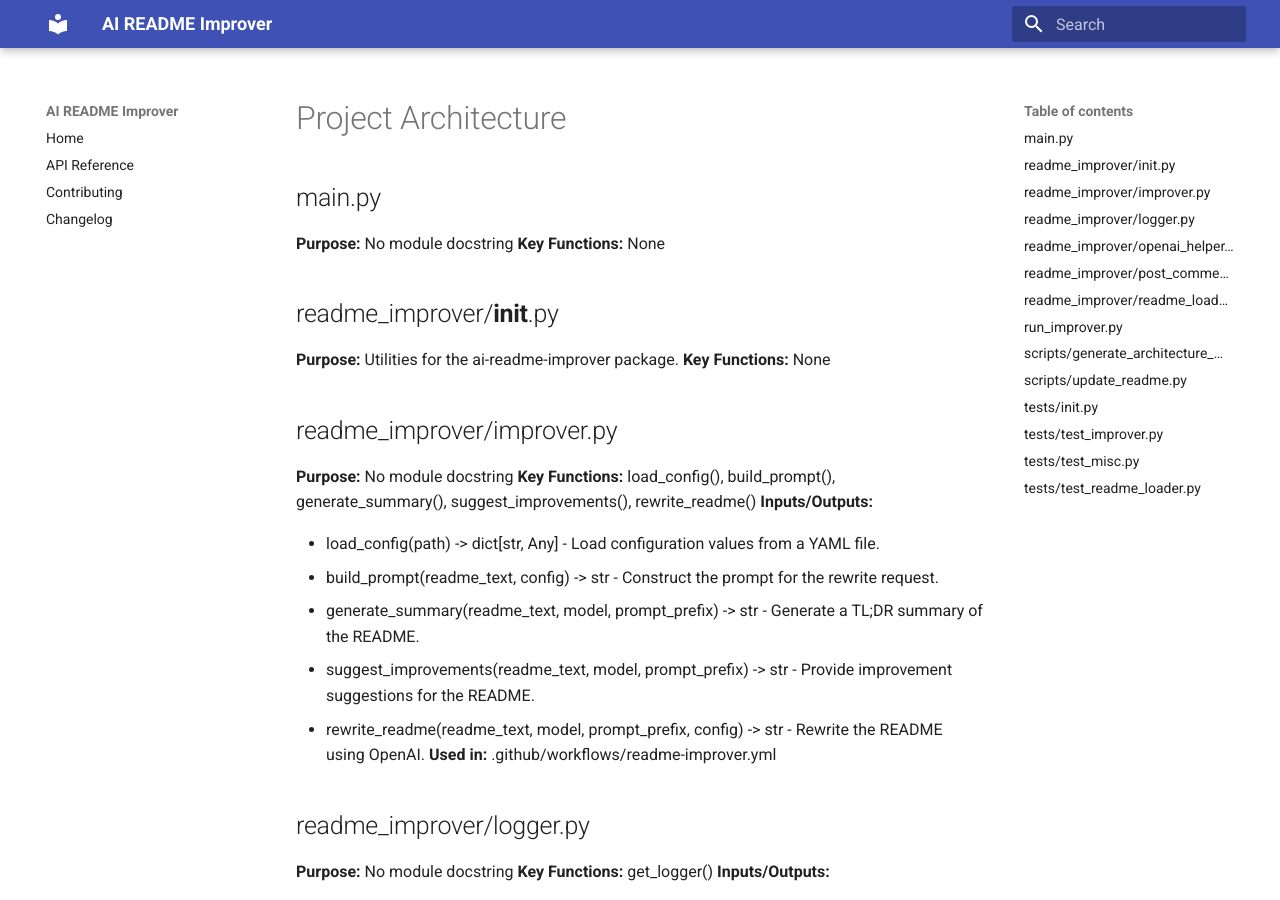
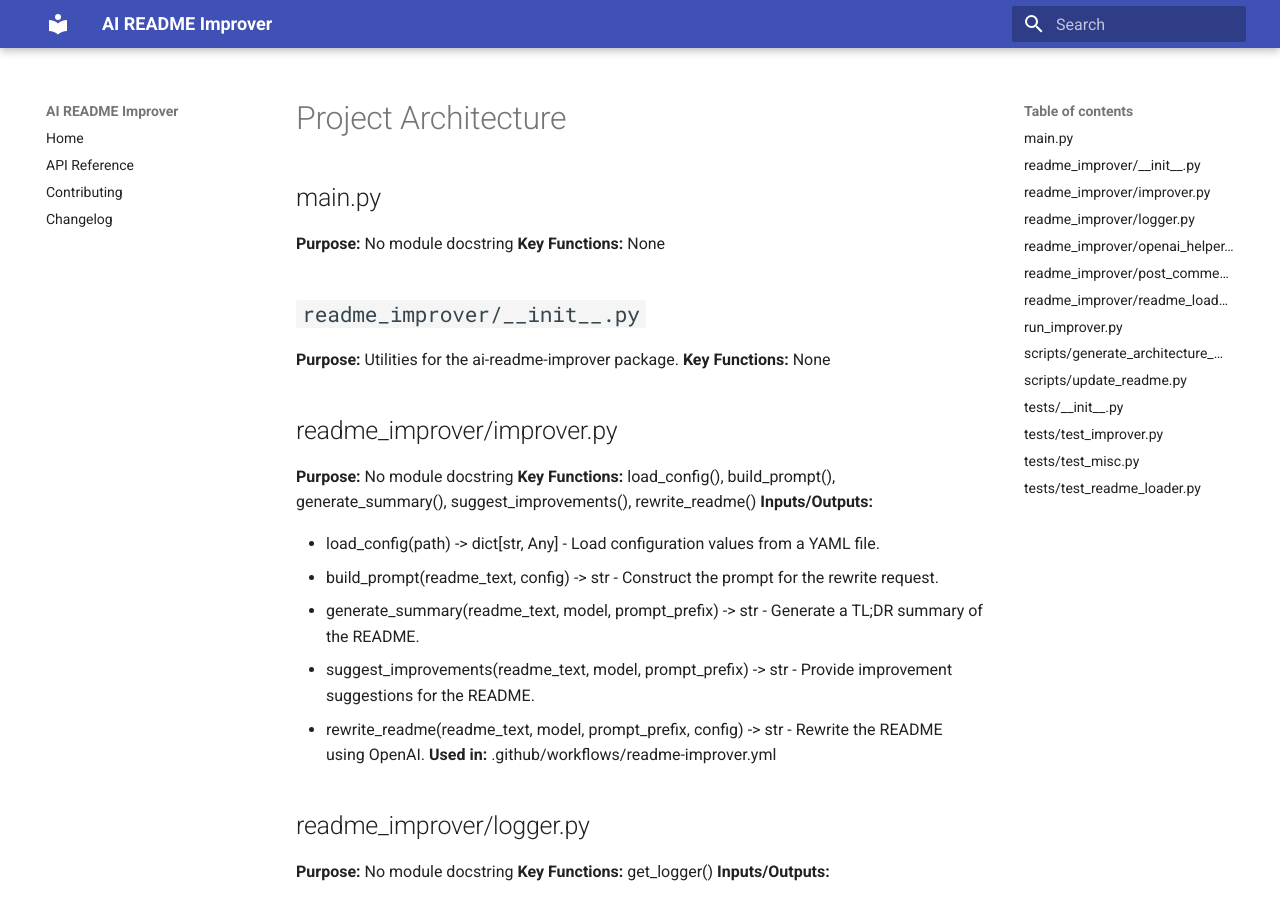
Before and after one commit to habib13352/ai-readme-improver, an MkDocs documentation site: the page built from docs/architecture.md, in a window 1280 px wide and 900 px high. Built offline with MkDocs 1.6.1 and Material for MkDocs 9.7.7, drawn with Linux system fonts in a browser that asks for light colours; some of the changed text lies outside the part shown.

```diff
--- a/docs/architecture.md
+++ b/docs/architecture.md
@@ -5,7 +5,7 @@
 **Purpose:** No module docstring
 **Key Functions:** None
 
-## readme_improver/**init**.py
+## `readme_improver/__init__.py`
 
 **Purpose:** Utilities for the ai-readme-improver package.
 **Key Functions:** None
@@ -90,7 +90,7 @@
 - main() -> None
 **Used in:** .github/workflows/auto-docs.yml
 
-## tests/**init**.py
+## `tests/__init__.py`
 
 **Purpose:** No module docstring
 **Key Functions:** None
```
